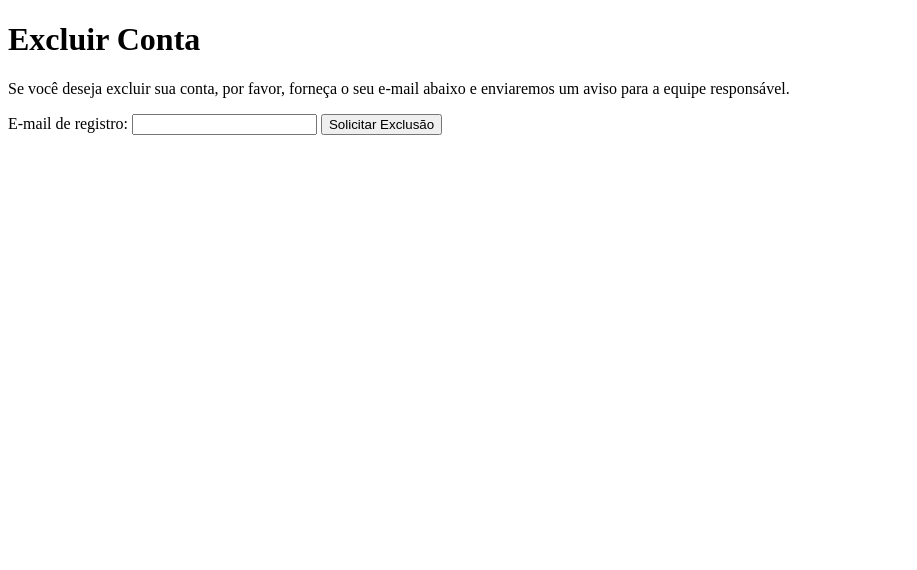
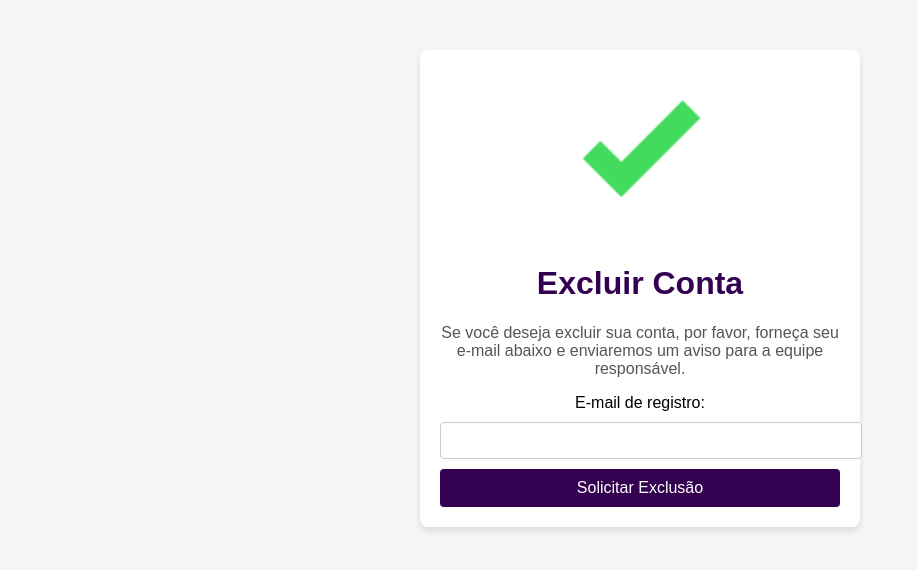
Before and after one commit to fsacchi/schoolmate-exclusao-conta, a plain HTML site: page index.html in a window 1280 px wide. Shown: the whole page, without its empty margins (0-917 px from the left). Drawn offline with Linux system fonts and the light colour scheme.

Commit message:
design das telas

```diff
--- a/index.html
+++ b/index.html
@@ -3,17 +3,67 @@
 <head>
     <meta charset="UTF-8">
     <meta name="viewport" content="width=device-width, initial-scale=1.0">
-    <title>SchoolMate - Exclusão de conta</title>
+    <title>SchoolMate - Exclusão de Conta</title>
+    <style>
+        body {
+            font-family: Arial, sans-serif;
+            text-align: center;
+            background-color: #f5f5f5;
+            margin: 0;
+            padding: 0;
+        }
+        .container {
+            max-width: 400px;
+            background: white;
+            padding: 20px;
+            border-radius: 8px;
+            box-shadow: 0px 4px 6px rgba(0, 0, 0, 0.1);
+            margin: 50px auto;
+        }
+        .logo {
+            width: 150px;
+            margin-bottom: 20px;
+        }
+        h1 {
+            color: #330150;
+        }
+        p {
+            color: #555;
+        }
+        input[type="email"] {
+            width: 100%;
+            padding: 10px;
+            margin: 10px 0;
+            border: 1px solid #ccc;
+            border-radius: 4px;
+        }
+        button {
+            background-color: #330150;
+            color: white;
+            padding: 10px 15px;
+            border: none;
+            border-radius: 4px;
+            cursor: pointer;
+            width: 100%;
+            font-size: 16px;
+        }
+        button:hover {
+            background-color: #4a0175;
+        }
+    </style>
 </head>
 <body>
+    <div class="container">
+        <img src="school.png" alt="SchoolMate Logo" class="logo">
         <h1>Excluir Conta</h1>
-    <p>Se você deseja excluir sua conta, por favor, forneça o seu e-mail abaixo e enviaremos um aviso para a equipe responsável.</p>
-
-    <form action="https://formsubmit.co/felipe.sacchi@gmail.com" method="POST">
+        <p>Se você deseja excluir sua conta, por favor, forneça seu e-mail abaixo e enviaremos um aviso para a equipe responsável.</p>
+        <form action="https://formsubmit.co/appschoolmate@gmail.com" method="POST">
             <label for="email">E-mail de registro:</label>
             <input type="email" id="email" name="email" required>
             <input type="hidden" name="_subject" value="Solicitação de Exclusão de Conta">
             <input type="hidden" name="_next" value="https://fsacchi.github.io/schoolmate-exclusao-conta/agradecimento.html">
             <button type="submit">Solicitar Exclusão</button>
         </form>
+    </div>
 </body>
+</html>
```
Also changed, not shown: agradecimento.html (+46 -3 lines), school.png (added). Lines whose indentation alone changed are shown as unchanged.
